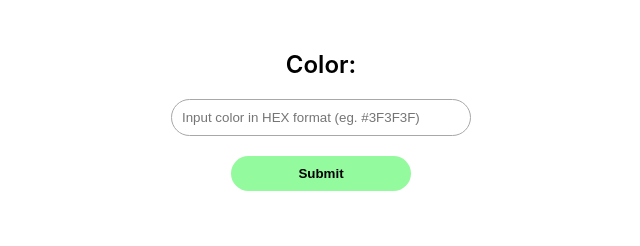
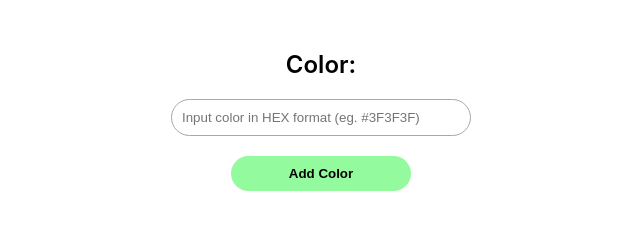
Before and after one commit to baranero/color-filter, a React (Create React App) app: page / in a window 1280 px wide. Shown: the top 246 px of the page, without its empty margins (319-959 px from the left). Built offline with nearby package versions, Linux system fonts and the light colour scheme.

Commit message:
changed button name

```diff
--- a/src/components/NewColor/NewColor.tsx
+++ b/src/components/NewColor/NewColor.tsx
@@ -154,7 +154,7 @@ const NewColor: React.FC<NewColorProps> = ({ onAddColor, colorsArray }) => {
         <p className={classes["color-form-warning"]}>Invalid value!</p>
       )}
       <button className={classes["color-form-button"]} type="submit">
-        Submit
+        Add Color
       </button>
     </form>
   );
```
